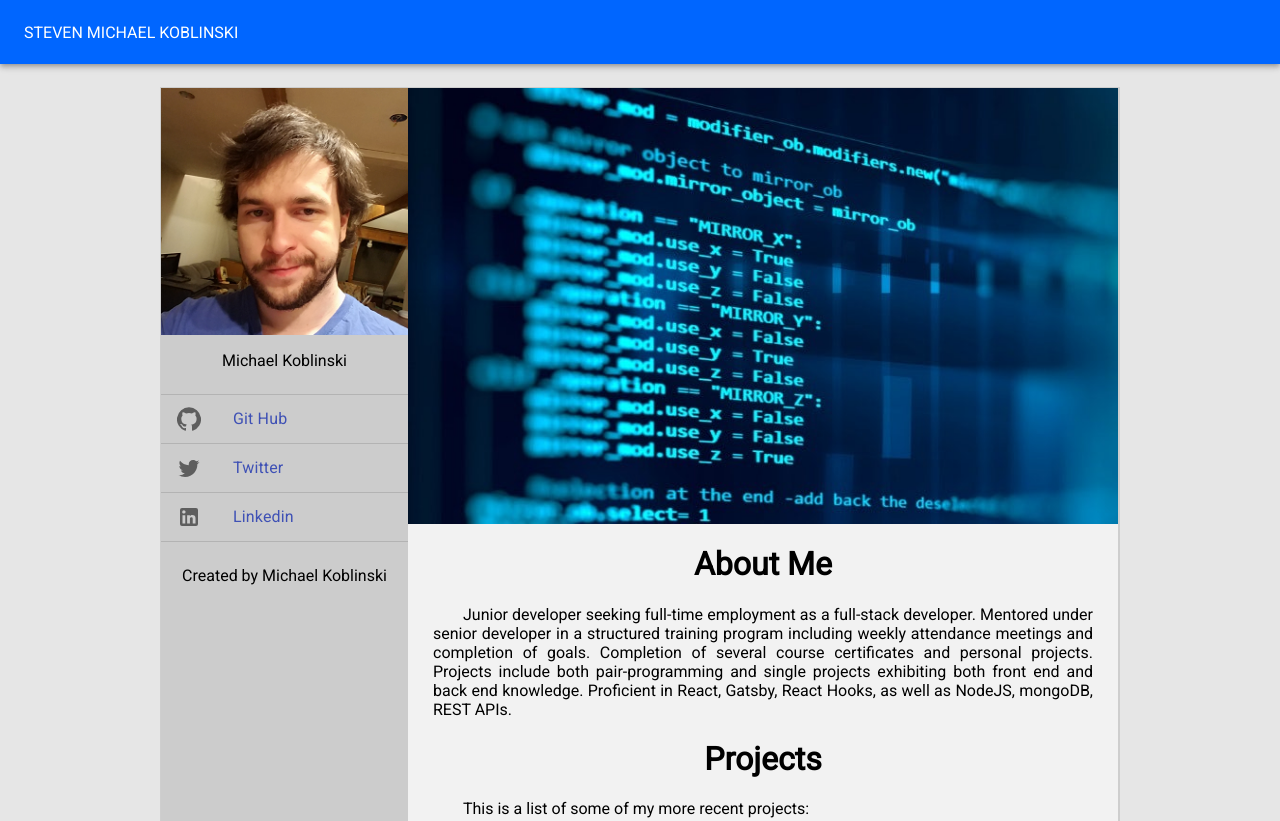
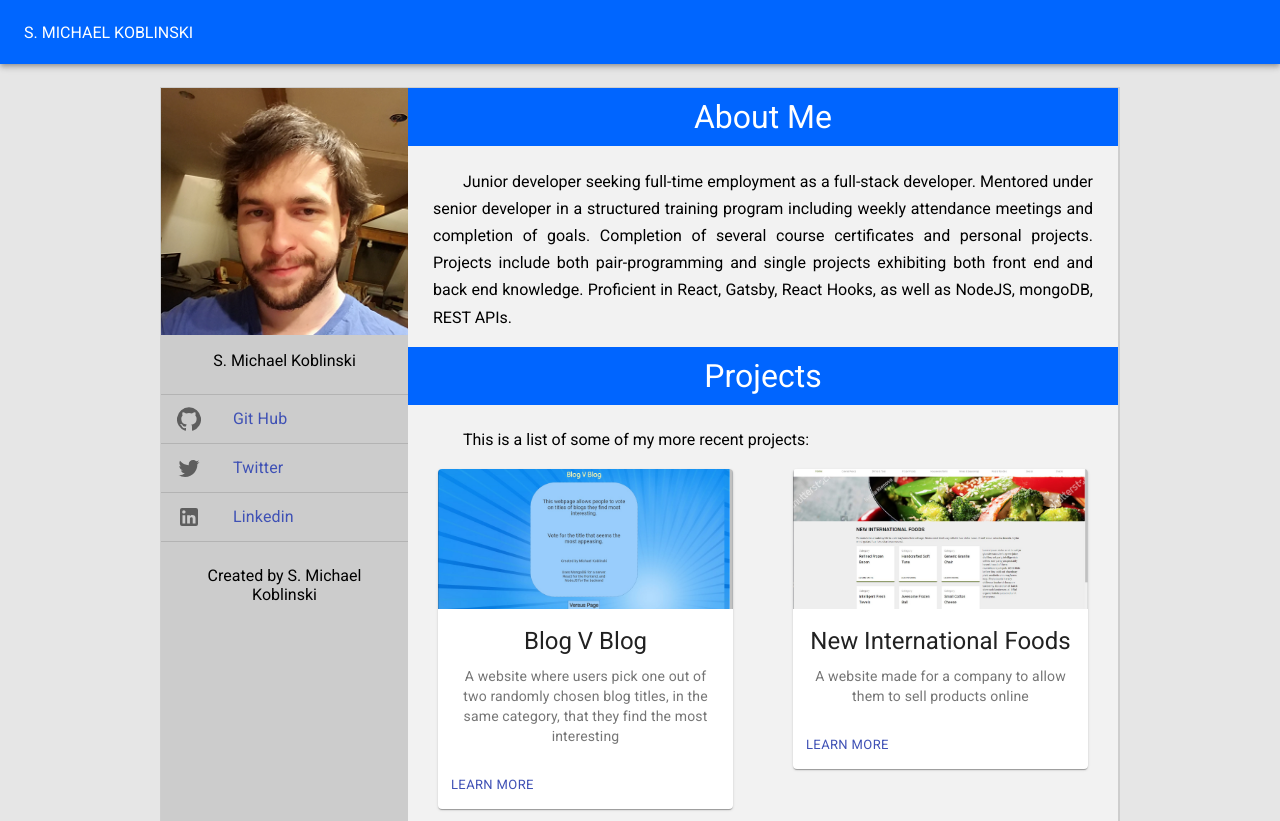
Before and after one commit to Koblinskis/portfolio, a Gatsby site: page / in a window 1280 px wide. Shown: the top 821 px of the page. Built offline with nearby package versions, Linux system fonts and the light colour scheme; Gatsby itself is replaced by a stand-in of ours.

Commit message:
fixed some styling

```diff
--- a/src/components/header.js
+++ b/src/components/header.js
@@ -94,7 +94,7 @@ export default function Header() {
       onKeyDown={toggleDrawer(side, false)}
     >
     <AImage/>
-    <p className={classes.text}>Michael Koblinski</p>
+    <p className={classes.text}>S. Michael Koblinski</p>
       <List>
             {['Git Hub', 'Twitter', 'Linkedin'].map((text, index) => (
               <div><Divider /><Link href={links(index)} >
@@ -127,7 +127,7 @@ export default function Header() {
           <IconButton edge="start" className={classes.menuButton} color="inherit" aria-label="menu">
             <MenuIcon onClick={toggleDrawer('left', true)} />
           </IconButton>
-          <div>STEVEN MICHAEL KOBLINSKI</div>
+          <div>S. MICHAEL KOBLINSKI</div>
         </Toolbar>
       </AppBar>
       <Drawer open={state.left} onClose={toggleDrawer('left', false)}>
--- a/src/pages/index.js
+++ b/src/pages/index.js
@@ -71,6 +71,18 @@ const useStyles = makeStyles(theme => ({
   },
   center: {
     textAlign: 'center',
+    backgroundColor: '#0065ff',
+    marginTop: '0px',
+    padding: '10px',
+    color: 'white',
+    fontWeight: 300,
+    [theme.breakpoints.down('sm')]: {
+      paddingLeft: '10px',
+      paddingRight: '10px',
+    }
+  },
+  centerTwo: {
+    textAlign: 'center',
     paddingLeft: '20px',
     paddingRight: '20px',
     [theme.breakpoints.down('sm')]: {
@@ -83,6 +95,7 @@ const useStyles = makeStyles(theme => ({
     paddingLeft: '25px',
     paddingRight: '25px',
     textIndent: '30px',
+    lineHeight: 1.7,
     [theme.breakpoints.down('sm')]: {
       textAlign: 'left',
       textIndent: '0px',
@@ -165,7 +178,7 @@ const IndexPage = () => {
       <div className={classes.container}>
         <Box border={1} borderRight={0} borderBottom={2} className={classes.sideBar} component="div">
           <AImage />
-          <p className={classes.center}>Michael Koblinski</p>
+          <p className={classes.centerTwo}>S. Michael Koblinski</p>
           <List>
             {['Git Hub', 'Twitter', 'Linkedin'].map((text, index) => (
               <div><Divider /><Link href={links(index)} >
@@ -179,17 +192,14 @@ const IndexPage = () => {
             ))}
             <Divider />
           </List>
-          <p className={classes.center}>Created by Michael Koblinski</p>
+          <p className={classes.centerTwo}>Created by S. Michael Koblinski</p>
         </Box>
         <Box borderTop={1} borderBottom={2} borderRight={2} borderColor='#cecece' className={classes.content} component="div">
-          <div className={classes.picture}>
-          <BImage  />
 
-          </div>
           <h1 className={classes.center}>About Me</h1>
           <p className={classes.text}>Junior developer seeking full-time employment as a full-stack developer. Mentored under senior developer in a structured training program including weekly attendance meetings and completion of goals. Completion of several course certificates and personal projects. Projects include both pair-programming and single projects exhibiting both front end and back end knowledge. Proficient in React, Gatsby, React Hooks, as well as NodeJS, mongoDB, REST APIs.</p>
 
-          <h1>Projects</h1>
+          <h1 className={classes.center}>Projects</h1>
           <p className={classes.text}>This is a list of some of my more recent projects:</p>
           <Grid container spacing={0}>
             <Grid item md={6} sm={6} xs={12}>
```
